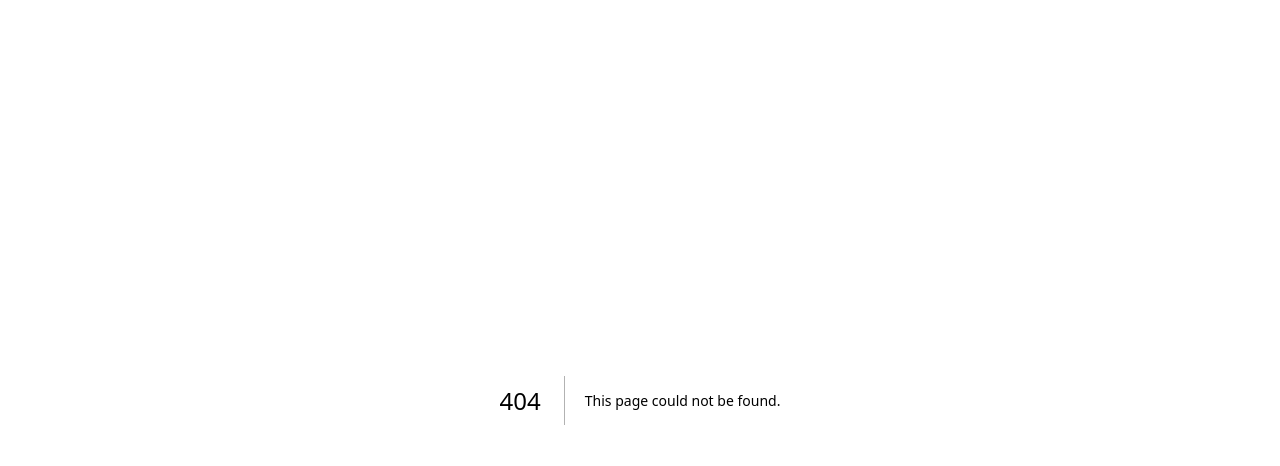
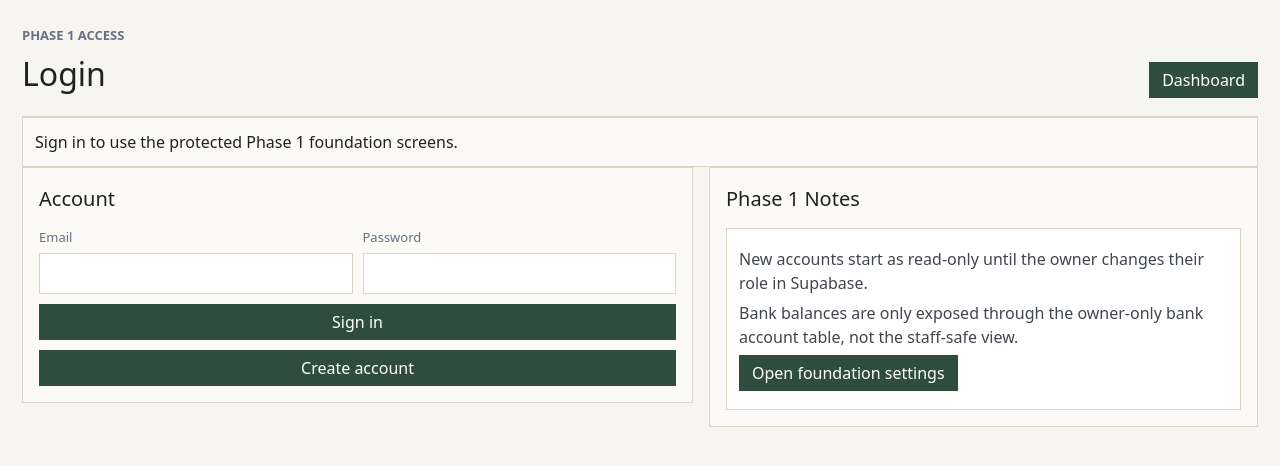
Before and after one commit to sfchong72/expenses-tracker-bankrecon, a Next.js app: page /login in a window 1280 px wide. Before the commit this address had no page. Shown: the top 466 px of the page. Built offline with nearby package versions, Linux system fonts and the light colour scheme; no server answers.

Commit message:
Add Phase 1 login page

```diff
--- /dev/null
+++ b/app/login/page.tsx
@@ -0,0 +1,132 @@
+"use client";
+
+import { FormEvent, useEffect, useMemo, useState } from "react";
+import { createClient } from "@/lib/supabase/client";
+
+type Profile = {
+  email: string | null;
+  display_name: string | null;
+  role: string;
+};
+
+export default function LoginPage() {
+  const supabase = useMemo(() => createClient(), []);
+  const [email, setEmail] = useState("");
+  const [password, setPassword] = useState("");
+  const [profile, setProfile] = useState<Profile | null>(null);
+  const [message, setMessage] = useState("Checking session...");
+  const [error, setError] = useState("");
+  const [busy, setBusy] = useState(false);
+
+  useEffect(() => {
+    void loadProfile();
+  }, []);
+
+  async function loadProfile() {
+    setError("");
+    const { data: userData, error: userError } = await supabase.auth.getUser();
+    if (userError || !userData.user) {
+      setProfile(null);
+      setMessage("Sign in to use the protected Phase 1 foundation screens.");
+      return;
+    }
+
+    const { data, error: profileError } = await supabase
+      .from("app_profiles")
+      .select("email, display_name, role")
+      .eq("id", userData.user.id)
+      .maybeSingle();
+
+    if (profileError) {
+      setProfile(null);
+      setMessage("Signed in, but the Phase 1 database migration is not applied yet.");
+      setError(profileError.message);
+      return;
+    }
+
+    setProfile(data ?? { email: userData.user.email ?? null, display_name: null, role: "read_only" });
+    setMessage("Signed in.");
+  }
+
+  async function signIn(e: FormEvent) {
+    e.preventDefault();
+    setBusy(true);
+    setError("");
+    const { error: signInError } = await supabase.auth.signInWithPassword({ email, password });
+    if (signInError) {
+      setError(signInError.message);
+      setMessage("Sign in failed.");
+    } else {
+      setMessage("Signed in.");
+      await loadProfile();
+    }
+    setBusy(false);
+  }
+
+  async function signUp() {
+    setBusy(true);
+    setError("");
+    const { error: signUpError } = await supabase.auth.signUp({ email, password });
+    if (signUpError) {
+      setError(signUpError.message);
+      setMessage("Sign up failed.");
+    } else {
+      setMessage("Account created. Check email confirmation settings in Supabase, then sign in.");
+    }
+    setBusy(false);
+  }
+
+  async function signOut() {
+    setBusy(true);
+    await supabase.auth.signOut();
+    setProfile(null);
+    setMessage("Signed out.");
+    setBusy(false);
+  }
+
+  return (
+    <main>
+      <header>
+        <div>
+          <span>Phase 1 access</span>
+          <h1>Login</h1>
+        </div>
+        <button onClick={() => { window.location.href = "/"; }}>Dashboard</button>
+      </header>
+
+      <section className={error ? "notice error" : "notice"}>
+        <p>{error || message}</p>
+      </section>
+
+      <section className="grid">
+        <div className="panel">
+          <h2>Account</h2>
+          {profile ? (
+            <div className="mini">
+              <p><strong>Email:</strong> {profile.email || "Unknown"}</p>
+              <p><strong>Name:</strong> {profile.display_name || "Not set"}</p>
+              <p><strong>Role:</strong> {profile.role}</p>
+              <button disabled={busy} onClick={signOut}>Sign out</button>
+            </div>
+          ) : (
+            <form onSubmit={signIn}>
+              <label>Email<input type="email" value={email} onChange={(e) => setEmail(e.target.value)} required /></label>
+              <label>Password<input type="password" value={password} onChange={(e) => setPassword(e.target.value)} required minLength={6} /></label>
+              <button disabled={busy}>Sign in</button>
+              <button type="button" disabled={busy || !email || !password} onClick={signUp}>Create account</button>
+            </form>
+          )}
+        </div>
+
+        <div className="panel">
+          <h2>Phase 1 Notes</h2>
+          <div className="mini">
+            <p>New accounts start as read-only until the owner changes their role in Supabase.</p>
+            <p>Bank balances are only exposed through the owner-only bank account table, not the staff-safe view.</p>
+            <p><button onClick={() => { window.location.href = "/settings/foundation"; }}>Open foundation settings</button></p>
+          </div>
+        </div>
+      </section>
+    </main>
+  );
+}
```
